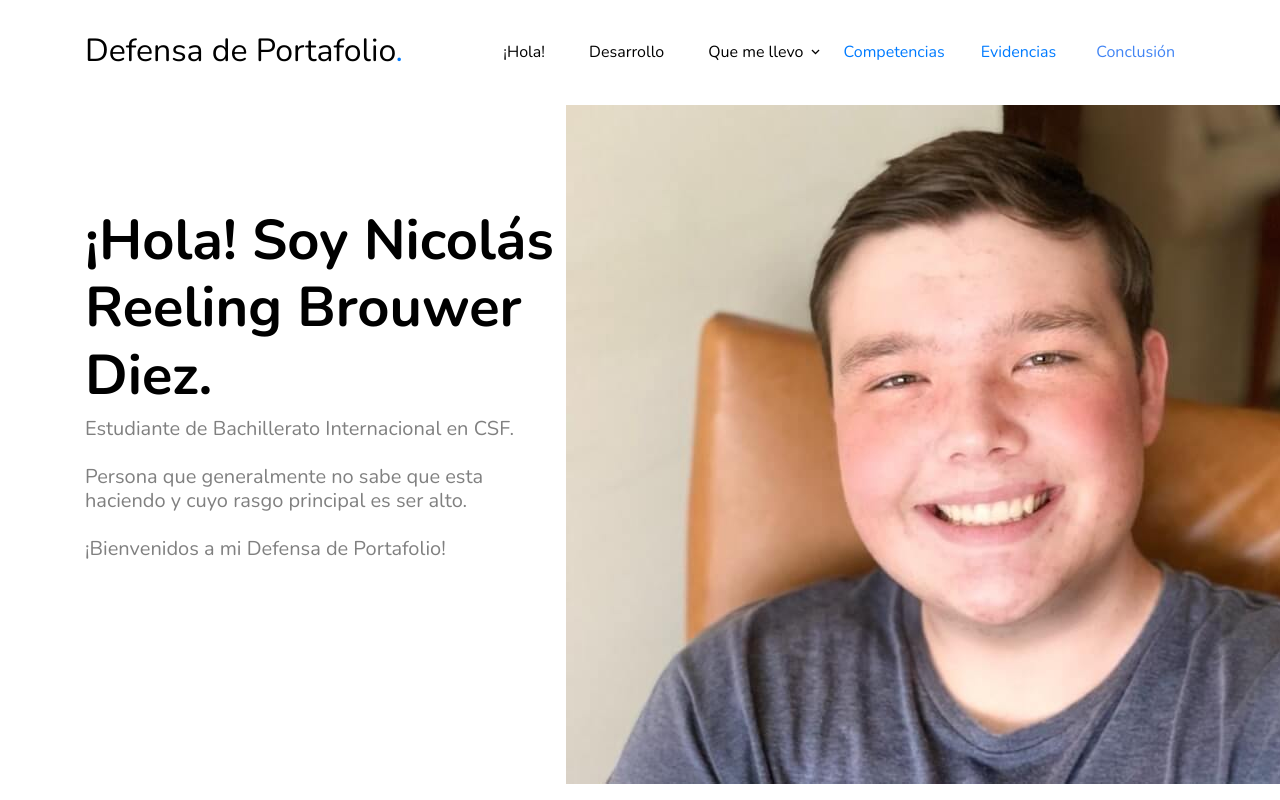
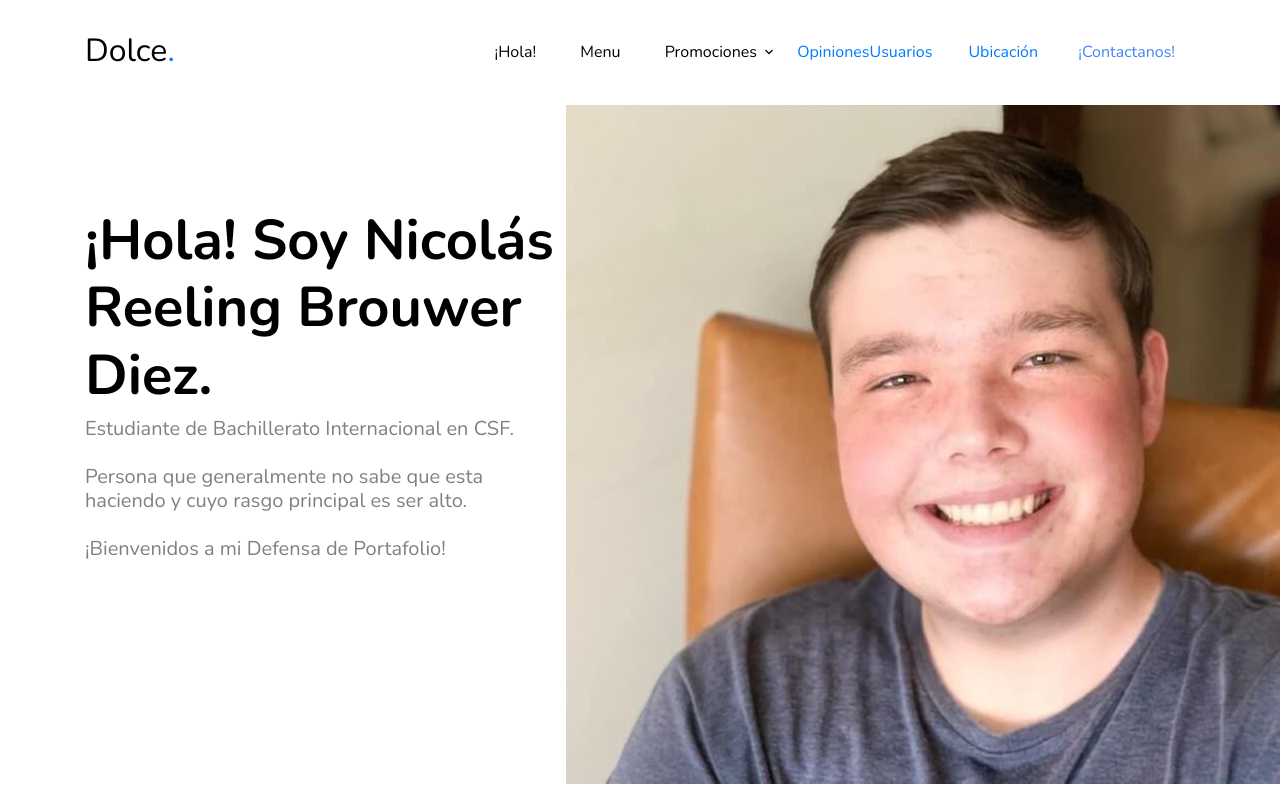
Before and after one commit to NicolasReelingB/Momentum, a plain HTML site: page index.html in a window 1280 px wide. Shown: the top 800 px of the page. Drawn offline with nearby package versions, Linux system fonts and the light colour scheme; files whose address does not match are found by name.

Commit message:
Update index.html

```diff
--- a/index.html
+++ b/index.html
@@ -54,7 +54,7 @@
         <div class="row align-items-center">
 
           <div class="col-6 col-md-3 col-xl-4  d-block">
-            <h1 class="mb-0 site-logo"><a href="index.html" class="text-black h2 mb-0">Defensa de Portafolio<span class="text-primary">.</span> </a></h1>
+            <h1 class="mb-0 site-logo"><a href="index.html" class="text-black h2 mb-0">Dolce<span class="text-primary">.</span> </a></h1>
           </div>
 
           <div class="col-12 col-md-9 col-xl-8 main-menu">
@@ -62,13 +62,13 @@
 
               <ul class="site-menu main-menu js-clone-nav mr-auto d-none d-lg-block ml-0 pl-0">
                 <li><a href="#home-section" class="nav-link">¡Hola!</a></li>
-                <li><a href="#features-section" class="nav-link">Desarrollo</a></li>
+                <li><a href="#features-section" class="nav-link">Menu</a></li>
                 <li class="has-children">
-                  <a href="#about-section" class="nav-link">Que me llevo</a>
+                  <a href="#about-section" class="nav-link">Promociones</a>
                 </li>
-				<a href="#test-section" class="nav-link">Competencias</a></li>
-				<a href="#our-team-section" class="nav-link">Evidencias</a></li>
-                <li><a href="#testimonials-section" class="nav-link">Conclusión</a></li>
+				<a href="#test-section" class="nav-link">OpinionesUsuarios</a></li>
+				<a href="#our-team-section" class="nav-link">Ubicación</a></li>
+                <li><a href="#testimonials-section" class="nav-link">¡Contactanos!</a></li>
               </ul>
             </nav>
           </div>
```
